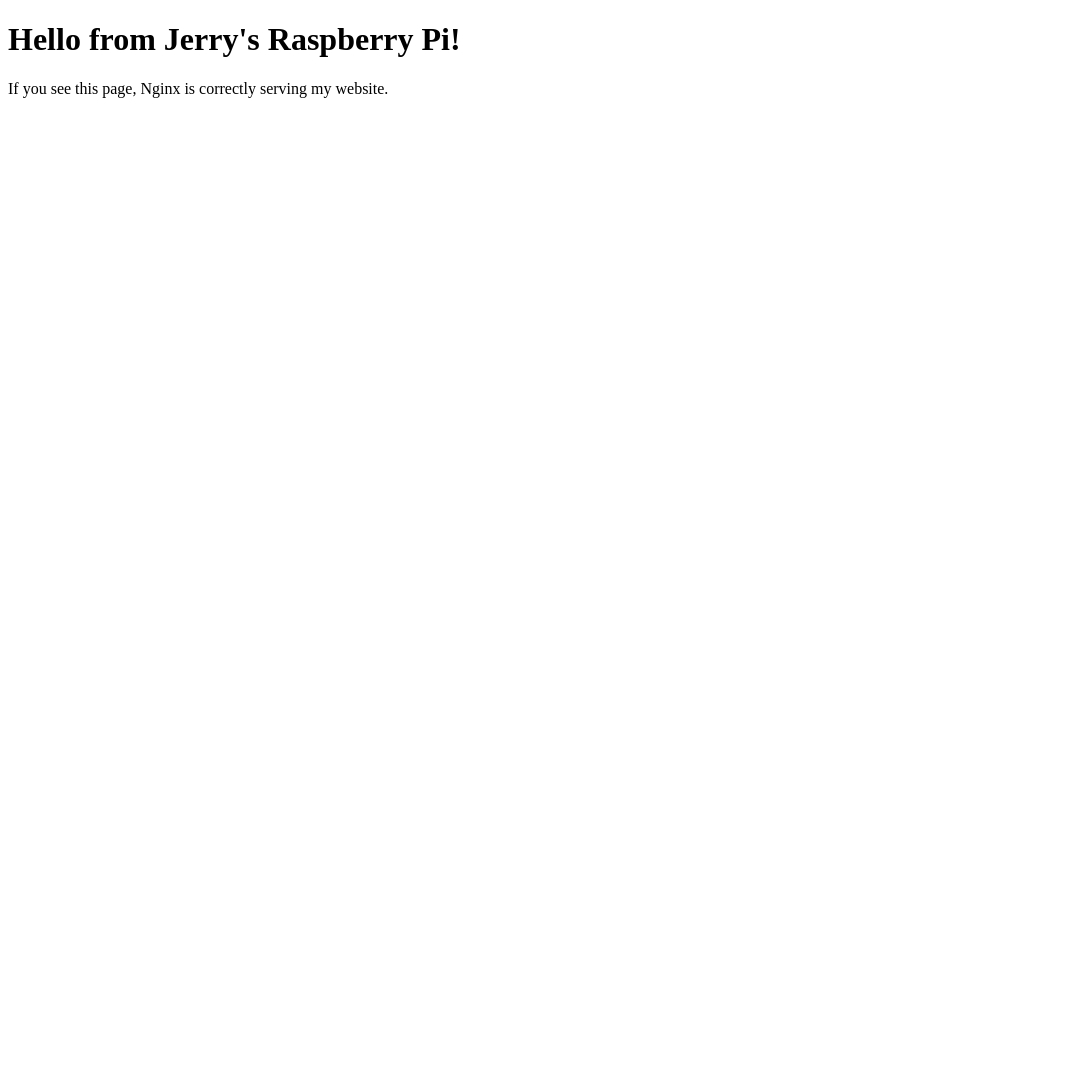
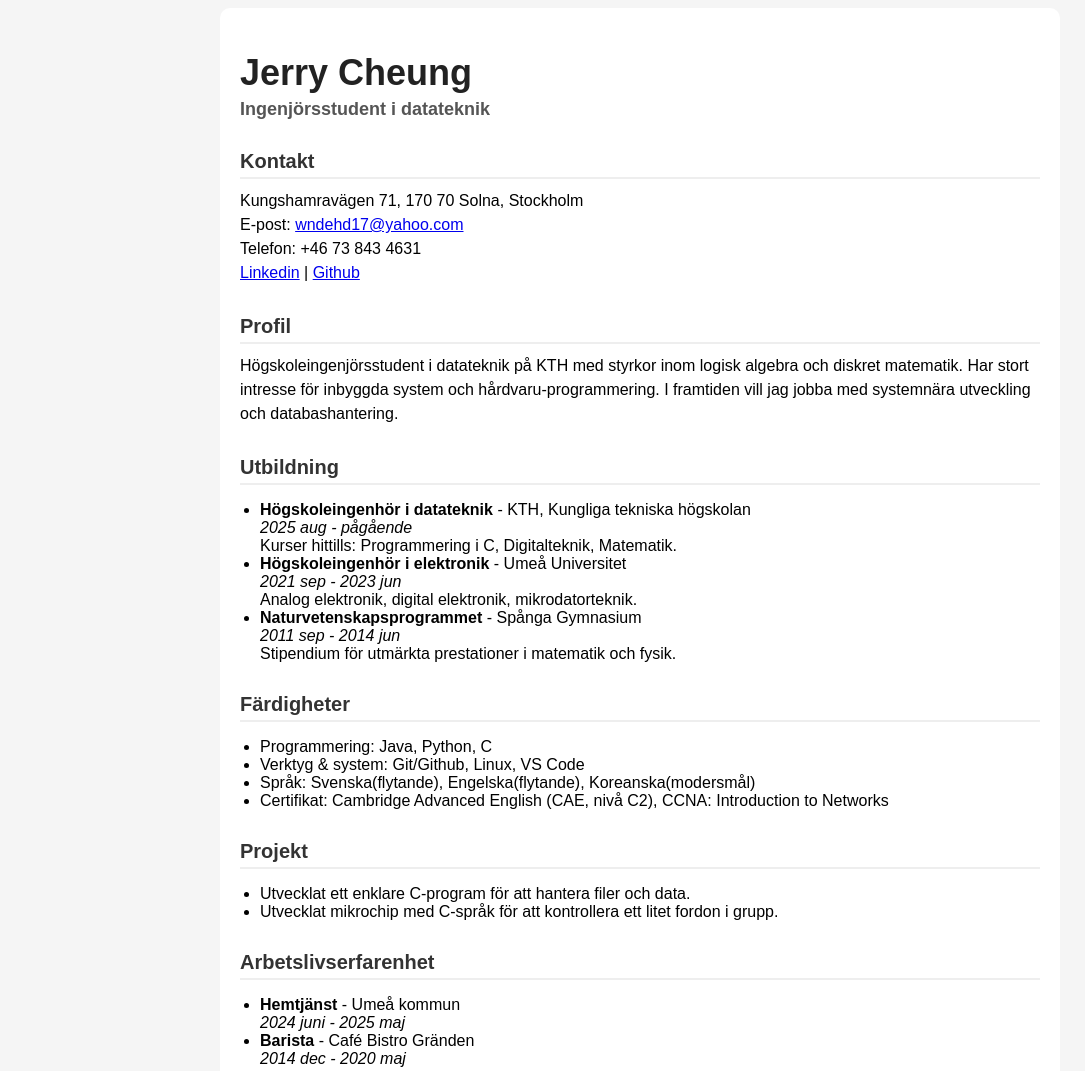
Before and after one commit to Jerrielx/RaspberryPi_hosted_website, a plain HTML site: page index.html in a window 1280 px wide. Shown: the whole page, without its empty margins (0-1085 px from the left). Before the commit the page ends 800 px from the top, so only its background shows below. Drawn offline with Linux system fonts and the light colour scheme.

Commit message:
html and css for CV

```diff
--- a/index.html
+++ b/index.html
@@ -1,7 +1,90 @@
+<!--
+ * Raspberry Pi hosted Website
+ * Author:  Jerry Cheung
+ * Date:    2025-12-09
+ * File:    index.html
+ * Description: HTML for my website
+ * Version: 1.01
+-->
+
 <!DOCTYPE html>
-<html>
-  <body>
-    <h1>Hello from Jerry's Raspberry Pi!</h1>
-    <p>If you see this page, Nginx is correctly serving my website.</p>
-  </body>
+<html lang="sv">
+
+<head>
+  <meta charset="UTF-8" />
+  <title>Jerry Cheung - CV </title>
+  <link rel="stylesheet" href="style.css">
+</head>
+
+<body>
+  <div class="container">
+    <h1>Jerry Cheung</h1>
+    <h2>Ingenjörsstudent i datateknik</h2>
+    <h3>Kontakt</h3>
+    <p>
+      Kungshamravägen 71, 170 70 Solna, Stockholm<br>
+      E-post: <a href="mailto:wndehd17@yahoo.com">wndehd17@yahoo.com</a><br>
+      Telefon: +46 73 843 4631<br>
+      <a href="https://www.linkedin.com/in/jerry-cheung-b91319149/" target="_blank">Linkedin</a> |
+      <a href="https://github.com/Jerrielx" target="_blank">Github</a>
+    </p>
+
+    <h3>Profil</h3>
+    <p>
+      Högskoleingenjörsstudent i datateknik på KTH med styrkor inom logisk algebra och
+      diskret matematik. Har stort intresse för inbyggda system och hårdvaru-programmering.
+      I framtiden vill jag jobba med systemnära utveckling och databashantering.
+    </p>
+
+    <h3>Utbildning</h3>
+    <ul>
+      <li>
+        <strong>Högskoleingenhör i datateknik</strong> - KTH, Kungliga tekniska högskolan<br>
+        <em>2025 aug - pågående</em><br>
+        Kurser hittills: Programmering i C, Digitalteknik, Matematik.
+      </li>
+      <li>
+        <strong>Högskoleingenhör i elektronik</strong> - Umeå Universitet<br>
+        <em>2021 sep - 2023 jun</em><br>
+        Analog elektronik, digital elektronik, mikrodatorteknik.
+      </li>
+      <li>
+        <strong>Naturvetenskapsprogrammet</strong> - Spånga Gymnasium<br>
+        <em>2011 sep - 2014 jun</em><br>
+        Stipendium för utmärkta prestationer i matematik och fysik.
+      </li>
+    </ul>
+
+    <h3>Färdigheter</h3>
+    <ul>
+      <li>Programmering: Java, Python, C</li>
+      <li>Verktyg &amp; system: Git/Github, Linux, VS Code</li>
+      <li>Språk: Svenska(flytande), Engelska(flytande), Koreanska(modersmål)</li>
+      <li>Certifikat: Cambridge Advanced English (CAE, nivå C2), CCNA: Introduction to Networks</li>
+    </ul>
+
+    <h3>Projekt</h3>
+    <ul>
+      <li>
+        Utvecklat ett enklare C-program för att hantera filer och data.
+      </li>
+      <li>
+        Utvecklat mikrochip med C-språk för att kontrollera ett litet fordon i grupp.
+      </li>
+    </ul>
+
+    <h3>Arbetslivserfarenhet</h3>
+    <ul>
+      <li>
+        <strong>Hemtjänst</strong> - Umeå kommun<br>
+        <em>2024 juni - 2025 maj</em>
+      </li>
+      <li>
+        <strong>Barista</strong> - Café Bistro Gränden<br>
+        <em>2014 dec - 2020 maj</em>
+      </li>
+    </ul>
+  </div>
+</body>
+
 </html>
--- /dev/null
+++ b/style.css
@@ -0,0 +1,53 @@
+/* Raspberry Pi hosted Website
+ * Author:  Jerry Cheung
+ * Date:    2025-12-09
+ * File:    style.css
+ * Description: css file stylesheet for my html website
+ * Version: 1.01
+ */
+
+body {
+    background-color: #f5f5f5;
+    font-family: Arial, sans-serif;
+}
+
+h1 {
+    font-size : 36px;
+    margin-bottom: 5px;
+    color: #222;
+}
+
+h2 {
+    font-size: 18px;
+    margin-top: 0;
+    margin-bottom: 20px;
+    color: #555;
+}
+
+h3 {
+    font-size: 20px;
+    margin-top: 30px;
+    margin-bottom: 10px;
+    color: #333;
+    border-bottom: 2px solid #eee;
+    padding-bottom: 4px;
+}
+
+p {
+    line-height: 1.5;
+    margin-top: 0;
+    margin-bottom: 16px;
+}
+
+ul {
+    margin-bottom: 20px;    /*space outsite the list*/
+    padding-left: 20px;     /*indent inside the list*/
+}
+
+.container{
+    max-width: 800px;   /* limit width*/
+    margin: 0 auto;     /* center container horizontally*/
+    padding: 20px;      /* space inside container*/
+    background: white; /* white background for clean look*/
+    border-radius: 10px;  /* soft rounded corners */
+}
```
Also changed, not shown: 1 other file.
